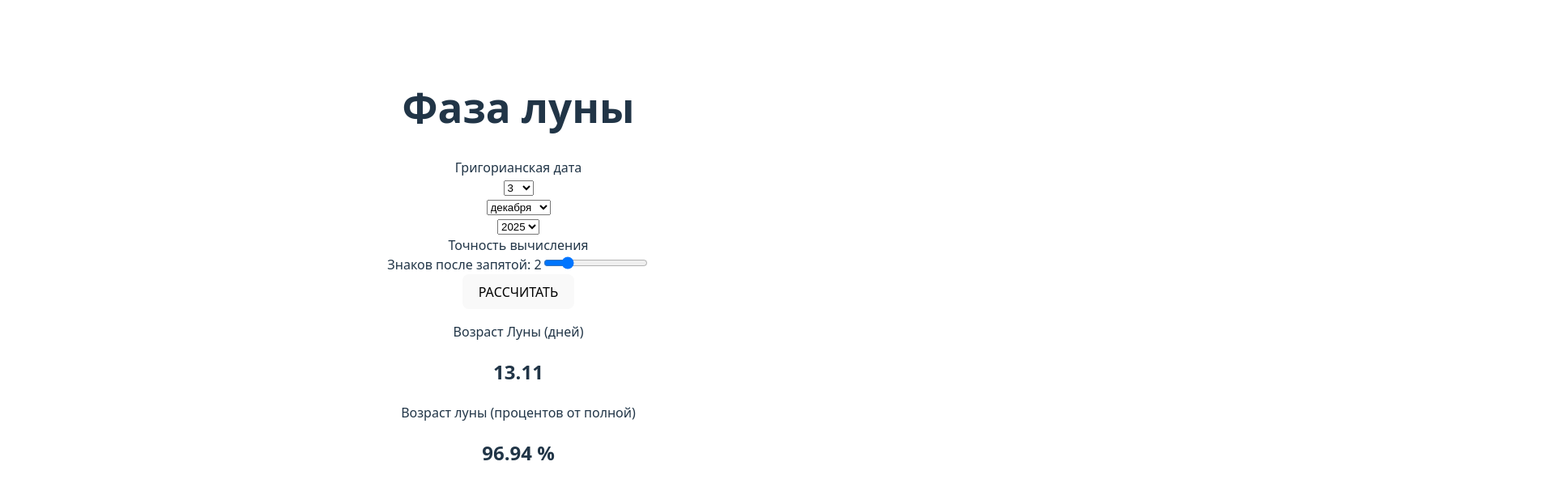
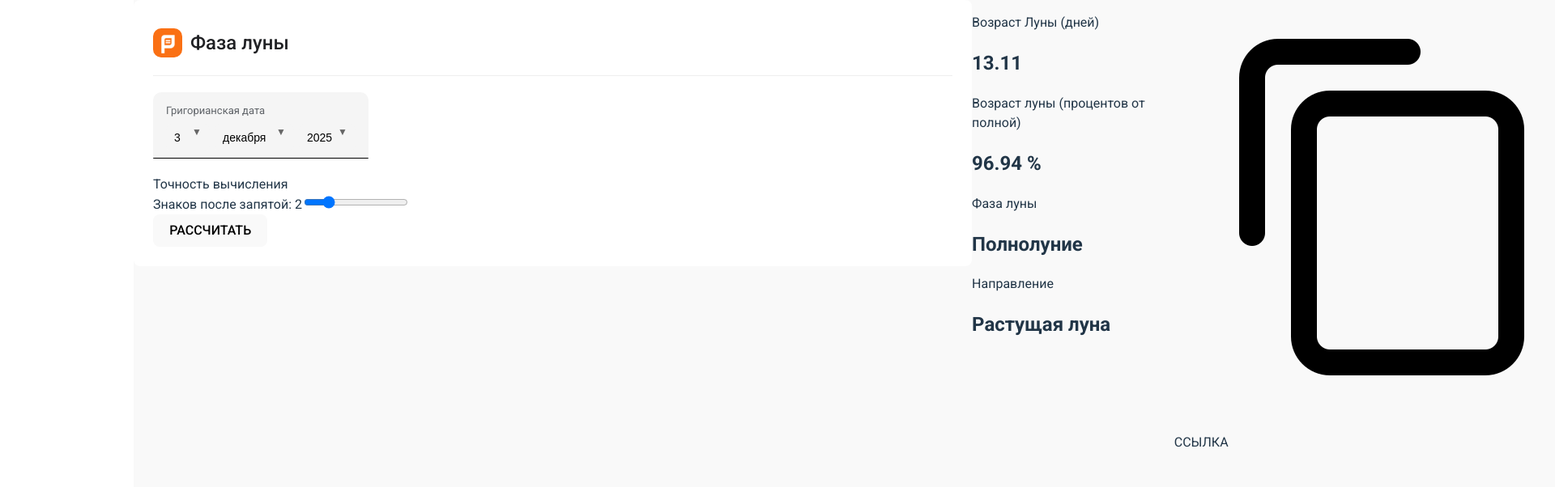
Before and after one commit to VadosKova/Moon-Calculator, a React (Vite) app in the folder moon-calc/: page / in a window 1280 px wide. Shown: the top 602 px of the page at 81% size, 1920 px wide, since content can reach past the window. Built offline with nearby package versions, Linux system fonts and the light colour scheme.

Commit message:
Added  main style

```diff
--- a/moon-calc/src/App.css
+++ b/moon-calc/src/App.css
@@ -1,6 +1,119 @@
 #root {
-  max-width: 1280px;
-  margin: 0 auto;
-  padding: 2rem;
-  text-align: center;
+  display: flex;
+  justify-content: center;
+  align-items: flex-start;
+  min-height: 80vh;
+  background-color: #f9f9f9;
+  font-family: "Google Sans", "Roboto", sans-serif;
+  margin-left: 165px;
 }
+
+.calculator {
+  background: #fff;
+  border-radius: 8px;
+  width: 1100px;
+  padding: 24px;
+}
+
+.header {
+  display: flex;
+  align-items: center;
+  gap: 10px;
+  border-bottom: 1px solid #eee;
+  padding-bottom: 10px;
+
+}
+
+.logo-container {
+  background-color: #fa7014;
+  border-radius: 10px;
+  padding: 3px;
+  width: 30px;
+  height: 30px;
+}
+
+.logo {
+  width: 32px;
+  height: 32px;
+  margin-left: -1px;
+}
+
+.header h1 {
+  font-size: 24px;
+  color: #202124;
+  font-weight: 500;
+}
+
+.options {
+  display: flex;
+  justify-content: space-between;
+  align-items: flex-end;
+  padding: 20px 0;
+  gap: 20px;
+  flex-wrap: wrap;
+}
+
+.date-select {
+  background-color: #f5f5f5;
+  border-radius: 10px 10px 0 0;
+  padding: 10px 16px;
+  position: relative;
+  overflow: hidden;
+}
+
+.date-select::after {
+  content: "";
+  position: absolute;
+  bottom: 0;
+  left: 0;
+  width: 100%;
+  height: 1px;
+  background-color: #000;
+  border-radius: 0 0 6px 6px;
+}
+
+
+.date-select label {
+  font-size: 13px;
+  color: #5f6368;
+}
+
+.selectors {
+  display: flex;
+  gap: 6px;
+  margin-top: 6px;
+}
+
+.select-wrapper {
+  position: relative;
+  background-color: #f5f5f5;
+  border-radius: 6px;
+  overflow: hidden;
+  transition: background 0.2s ease;
+}
+
+.select-wrapper:hover {
+  background-color: #ececec;
+}
+
+.select-wrapper select {
+  padding: 8px 28px 8px 10px;
+  border: none;
+  outline: none;
+  background: transparent;
+  font-size: 14px;
+  color: #000;
+  appearance: none;
+  cursor: pointer;
+}
+
+.select-wrapper::after {
+  content: "▼";
+  position: absolute;
+  right: 10px;
+  top: 30%;
+  transform: translateY(-50%);
+  font-size: 12px;
+  color: #666;
+  pointer-events: none;
+}
```
